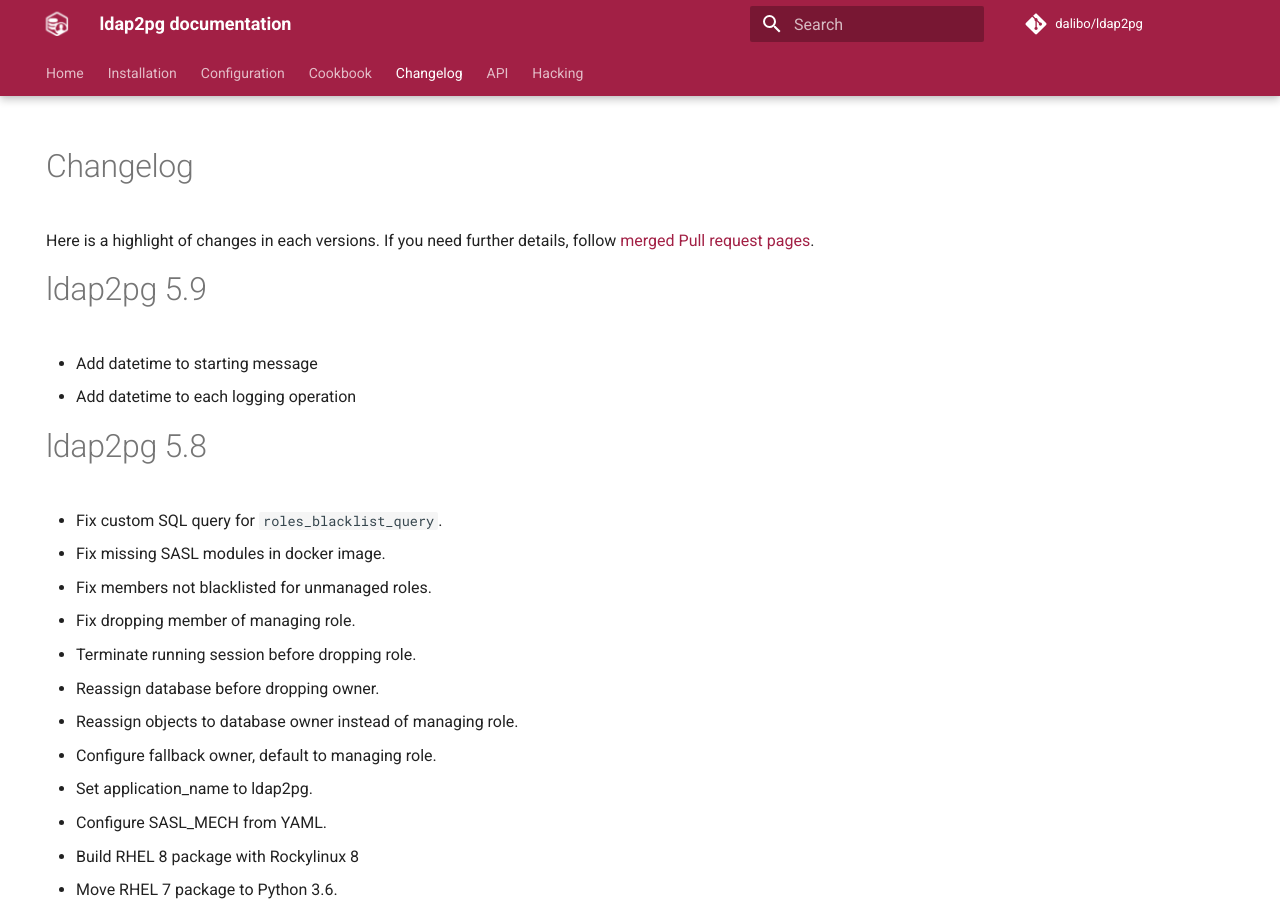
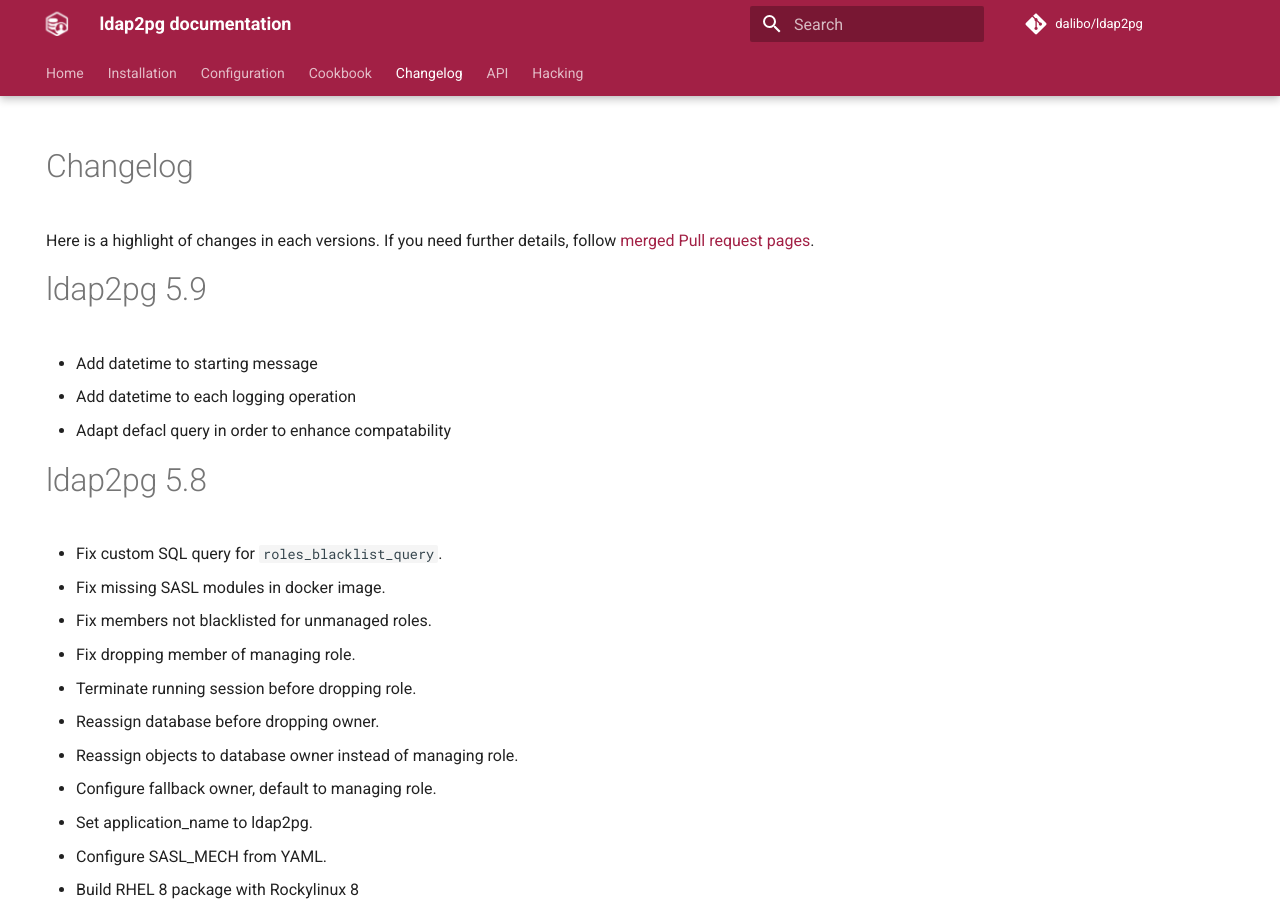
Before and after one commit to dalibo/ldap2pg, an MkDocs documentation site: the page built from docs/changelog.md, in a window 1280 px wide and 900 px high. Built offline with MkDocs 1.6.1 and Material for MkDocs 9.7.7, drawn with Linux system fonts in a browser that asks for light colours; comment, search, counter and statistics services are not loaded.

Commit message:
aded changelog entry for defacl query

```diff
--- a/docs/changelog.md
+++ b/docs/changelog.md
@@ -14,6 +14,7 @@
 # ldap2pg 5.9
 - Add datetime to starting message
 - Add datetime to each logging operation
+- Adapt defacl query in order to enhance compatability
 
 # ldap2pg 5.8
 
```
